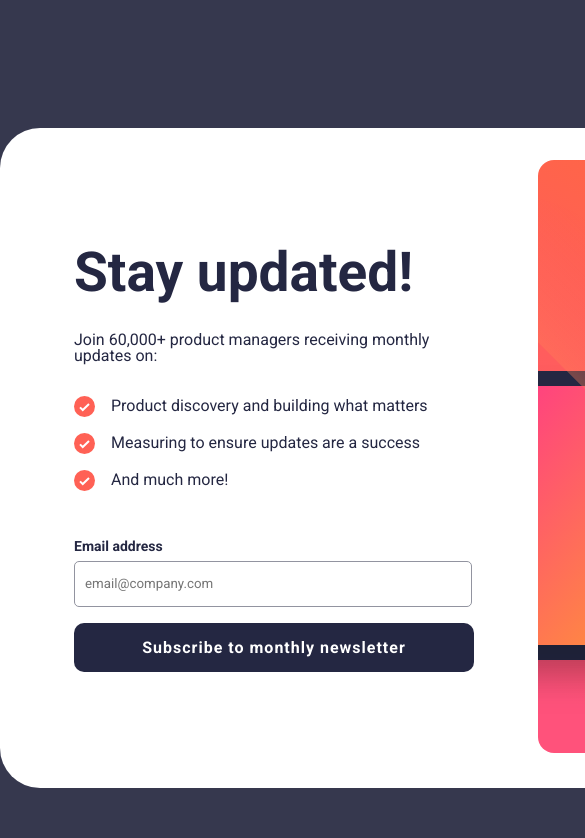
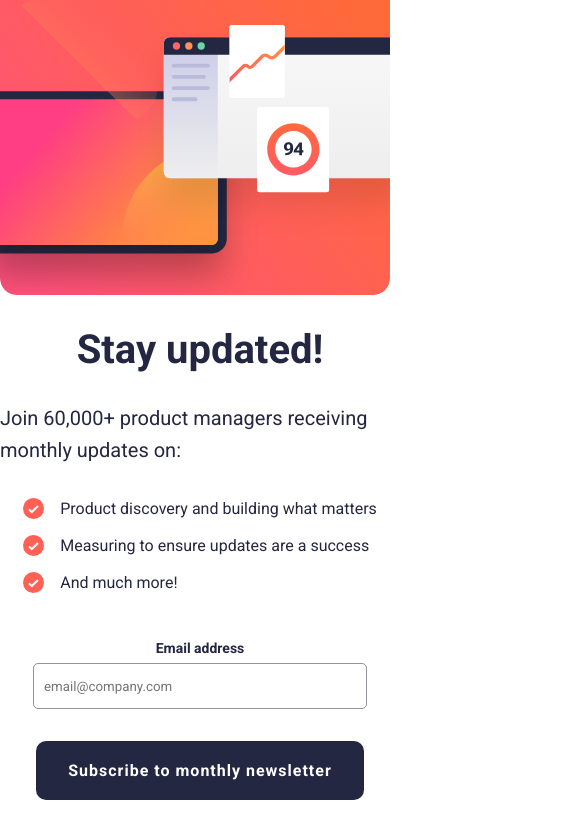
Before and after one commit to davigzola/NewsletterSignUpForm, a plain HTML site: page index.html in a window 390 px wide. Shown: the top 838 px of the page, 585 px wide, since content can reach past the window. Drawn offline with Linux system fonts and the light colour scheme.

Commit message:
Version 0.3

```diff
--- a/css/style.css
+++ b/css/style.css
@@ -84,7 +84,7 @@
     border-radius: 5px;
     width: 23.5rem;
     height: 1.5rem;
-    margin-bottom: 1rem;
+    margin-bottom: 8px;
     user-select: none;
 }
 
@@ -99,16 +99,25 @@
     font-family: 'Roboto', sans-serif;
     font-weight: 700;
     font-size: 16px;
-    padding: 15px 20px 15px 20px;
+    padding: 20px 20px 20px 20px;
     border-radius: 10px;
     letter-spacing: 1px;
     transition: 0.5s;
+    margin-top: 1.5rem;
 }
 
 .email-form-submit:hover {
     transition: 0.5s;
     background-color:  hsl(4, 100%, 67%);
     cursor: pointer;
+}
+
+.error-email {
+    color: red;
+    font-size: 12px;
+    margin-left: 3px;
+    margin-bottom: 1rem;
+    font-weight: 700;
 }
 
 .right-section {
@@ -176,3 +185,55 @@
     background-color:  hsl(4, 100%, 67%);
     cursor: pointer;
 }
+
+@media screen and (max-width: 990px) {
+    .body {
+        background-color: white;
+    }
+
+    .email-register {
+        margin: 0;
+        width: 100%;
+        height: 50%;
+        display: flex;
+        flex-direction: column-reverse;
+        align-items: center;
+        padding: 0;
+    }
+
+    .left-section {
+        margin: 0 auto;
+        align-items: center;
+    }
+
+    .main-img {
+        width: 100vw;
+        margin-bottom: 2rem;
+    }
+
+    .right-section {
+        margin: 0;
+    }
+
+    .title-form {
+        font-size: 40px;
+    }
+
+    .title-phrase {
+        font-size: 20px;
+        line-height: 2rem;
+    }
+
+    .email-form {
+        display: flex;
+        align-items: center;
+    }
+
+    .email-form-field {
+        width: 80vw;
+    }
+
+    .email-form-submit {
+        width: 84vw;
+    }
+}
--- a/index.html
+++ b/index.html
@@ -29,12 +29,13 @@
             <form class="email-form">
               <p class="email-form-title">Email address</p>
               <input class="email-form-field" type="email" placeholder="email@company.com" required>
+              <span class="error-email hidden">E-mail inválido</span>
 
-              <input class="email-form-submit" type="button" value="Subscribe to monthly newsletter">
+              <button class="email-form-submit">Subscribe to monthly newsletter</button>
             </form>
           </div>
           <div class="right-section">
-            <h2><img src="./img/illustration-sign-up-desktop.svg"></h2>
+            <h2><img class="main-img" src="./img/illustration-sign-up-desktop.svg"></h2>
           </div>
       </section>
     </div>
@@ -48,5 +49,6 @@
     </div>
   </main>
   <script src="./js/submitButton.js"></script>
+  <script src="./js/changeImg.js"></script>
 </body>
 </html>
--- /dev/null
+++ b/js/changeImg.js
@@ -0,0 +1,22 @@
+var mainImg = document.querySelector(".main-img");
+
+let width = window.innerWidth;
+
+if (width <= 990) {
+    mainImg.src = "./img/illustration-sign-up-mobile.svg"
+} else if (width > 990) {
+    mainImg.src = "./img/illustration-sign-up-desktop.svg"
+}
+
+document.body.onresize = function() {
+
+    if (document.body.clientWidth <= 973) {
+
+        mainImg.src = "./img/illustration-sign-up-mobile.svg"
+
+    } else if (document.body.clientWidth > 973) {
+
+        mainImg.src = "./img/illustration-sign-up-desktop.svg"
+    }
+
+ }
--- a/js/submitButton.js
+++ b/js/submitButton.js
@@ -2,6 +2,13 @@ var submitButton = document.querySelector(".email-form-submit");
 var dismissMessage = document.querySelector(".button-ty");
 var emailRegisterSection = document.querySelector("#email-register-section");
 var thankYouSection = document.querySelector("#thank-you-section");
+var emailForm = document.querySelector(".email-form");
+var emailFormField = document.querySelector(".email-form-field");
+
+
+    emailForm.addEventListener("submit", function(event) {
+        event.preventDefault()
+    })
 
     submitButton.addEventListener("click", function() {
         emailRegisterSection.classList.add("hidden");
```
Lines whose indentation alone changed are shown as unchanged.
